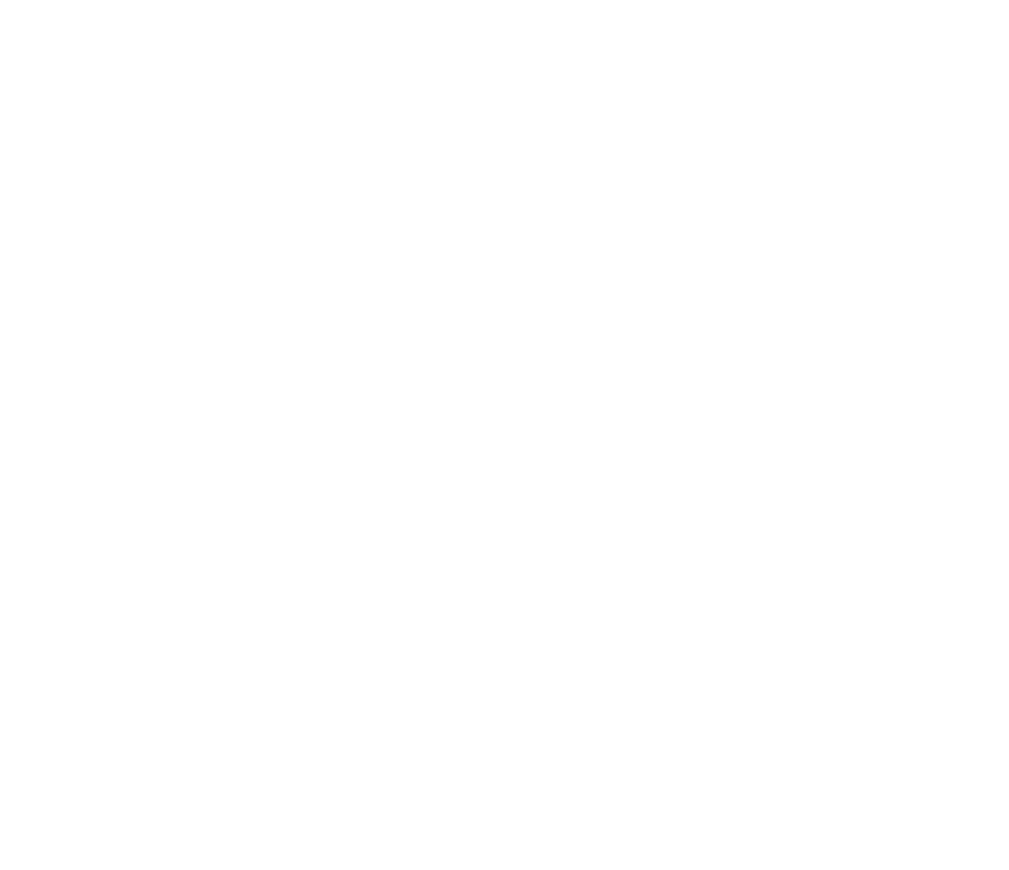
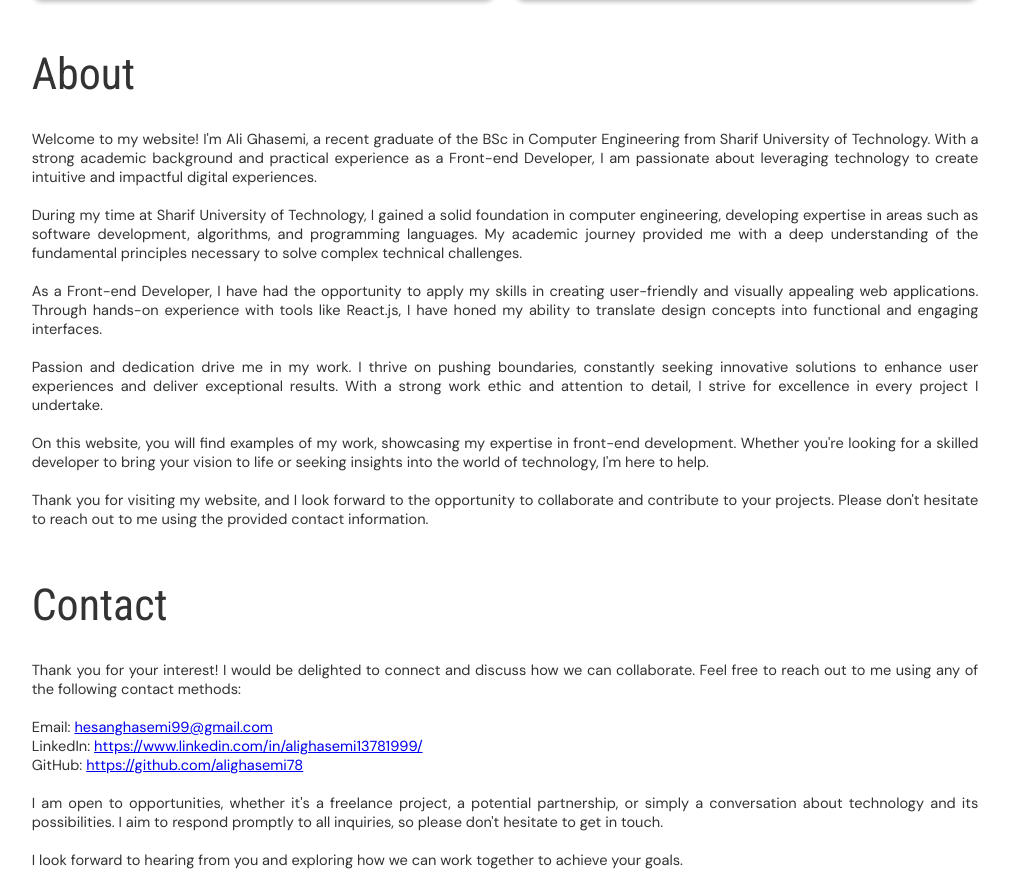
Before and after one commit to alighasemi78/alighasemi78.github.io, a React (Create React App) app: page / in a window 1280 px wide. Shown: the part 3562-4432 px from the top of the page, without its empty margins (135-1144 px from the left). Before the commit the page ends 3560 px from the top, so only its background shows below. Built offline with nearby package versions, Linux system fonts and the light colour scheme.

Commit message:
add about and contact sections

```diff
--- a/src/App.js
+++ b/src/App.js
@@ -12,6 +12,8 @@ function App() {
         <Section title="experiences" />
         <Section title="certifications" />
         <Section title="projects" />
+        <Section title="about" />
+        <Section title="contact" />
       </main>
     </>
   );
--- a/src/components/Section.js
+++ b/src/components/Section.js
@@ -13,8 +13,8 @@ const Section = (props) => {
             : ""
         }`}
       >
-        {props.title === "education"
-          ? data.educations.map((education) => (
+        {props.title === "education" ? (
+          data.educations.map((education) => (
             <Card
               key={education.title}
               logos={education.logos}
@@ -23,8 +23,8 @@ const Section = (props) => {
               isList={education.type === "ol"}
             />
           ))
-          : props.title === "experiences"
-          ? data.experiences.map((experience) => (
+        ) : props.title === "experiences" ? (
+          data.experiences.map((experience) => (
             <Card
               key={experience.title}
               logos={experience.logos}
@@ -33,8 +33,8 @@ const Section = (props) => {
               isList={experience.type === "ol"}
             />
           ))
-          : props.title === "certifications"
-          ? data.certifications.map((certification) => (
+        ) : props.title === "certifications" ? (
+          data.certifications.map((certification) => (
             <Card
               key={certification.title}
               logos={certification.logos}
@@ -43,7 +43,8 @@ const Section = (props) => {
               isList={certification.type === "ol"}
             />
           ))
-          : data.projects.map((project) => (
+        ) : props.title === "projects" ? (
+          data.projects.map((project) => (
             <Card
               key={project.title}
               logos={project.logos}
@@ -52,7 +53,84 @@ const Section = (props) => {
               isList={project.type === "ol"}
               hasBanner
             />
-            ))}
+          ))
+        ) : props.title === "about" ? (
+          <div className="sectionMainBody">
+            Welcome to my website! I'm Ali Ghasemi, a recent graduate of the BSc
+            in Computer Engineering from Sharif University of Technology. With a
+            strong academic background and practical experience as a Front-end
+            Developer, I am passionate about leveraging technology to create
+            intuitive and impactful digital experiences.
+            <br />
+            <br />
+            During my time at Sharif University of Technology, I gained a solid
+            foundation in computer engineering, developing expertise in areas
+            such as software development, algorithms, and programming languages.
+            My academic journey provided me with a deep understanding of the
+            fundamental principles necessary to solve complex technical
+            challenges.
+            <br />
+            <br />
+            As a Front-end Developer, I have had the opportunity to apply my
+            skills in creating user-friendly and visually appealing web
+            applications. Through hands-on experience with tools like React.js,
+            I have honed my ability to translate design concepts into functional
+            and engaging interfaces.
+            <br />
+            <br />
+            Passion and dedication drive me in my work. I thrive on pushing
+            boundaries, constantly seeking innovative solutions to enhance user
+            experiences and deliver exceptional results. With a strong work
+            ethic and attention to detail, I strive for excellence in every
+            project I undertake.
+            <br />
+            <br />
+            On this website, you will find examples of my work, showcasing my
+            expertise in front-end development. Whether you're looking for a
+            skilled developer to bring your vision to life or seeking insights
+            into the world of technology, I'm here to help.
+            <br />
+            <br />
+            Thank you for visiting my website, and I look forward to the
+            opportunity to collaborate and contribute to your projects. Please
+            don't hesitate to reach out to me using the provided contact
+            information.
+          </div>
+        ) : (
+          <div className="sectionMainBody">
+            Thank you for your interest! I would be delighted to connect and
+            discuss how we can collaborate. Feel free to reach out to me using
+            any of the following contact methods:
+            <br />
+            <br />
+            Email:{" "}
+            <a href="mailto:hesanghasemi99@gmail.com">
+              hesanghasemi99@gmail.com
+            </a>
+            <br />
+            LinkedIn:{" "}
+            <a
+              href="https://www.linkedin.com/in/alighasemi13781999/"
+              target="_blank"
+            >
+              https://www.linkedin.com/in/alighasemi13781999/
+            </a>
+            <br />
+            GitHub:{" "}
+            <a href="https://github.com/alighasemi78" target="_blank">
+              https://github.com/alighasemi78
+            </a>
+            <br />
+            <br />
+            I am open to opportunities, whether it's a freelance project, a
+            potential partnership, or simply a conversation about technology and
+            its possibilities. I aim to respond promptly to all inquiries, so
+            please don't hesitate to get in touch.
+            <br />
+            <br />I look forward to hearing from you and exploring how we can
+            work together to achieve your goals.
+          </div>
+        )}
       </main>
     </section>
   );
--- a/src/index.css
+++ b/src/index.css
@@ -44,6 +44,10 @@ img {
   width: 100%;
 }
 
+a {
+  word-break: break-all;
+}
+
 @media screen and (min-width: 431px) {
   :root {
     --title: var(--regular) 4.7vw var(--robotoCondensed);
--- a/src/styles/Section.css
+++ b/src/styles/Section.css
@@ -15,6 +15,12 @@
   display: grid;
   grid-template-columns: auto;
   row-gap: 30px;
+}
+
+.sectionMainBody {
+  font: var(--normal);
+  color: var(--secondary);
+  text-align: justify;
 }
 
 @media screen and (min-width: 431px) {
```
Also changed, not shown: public/manifest.json. Lines whose indentation alone changed are shown as unchanged.
